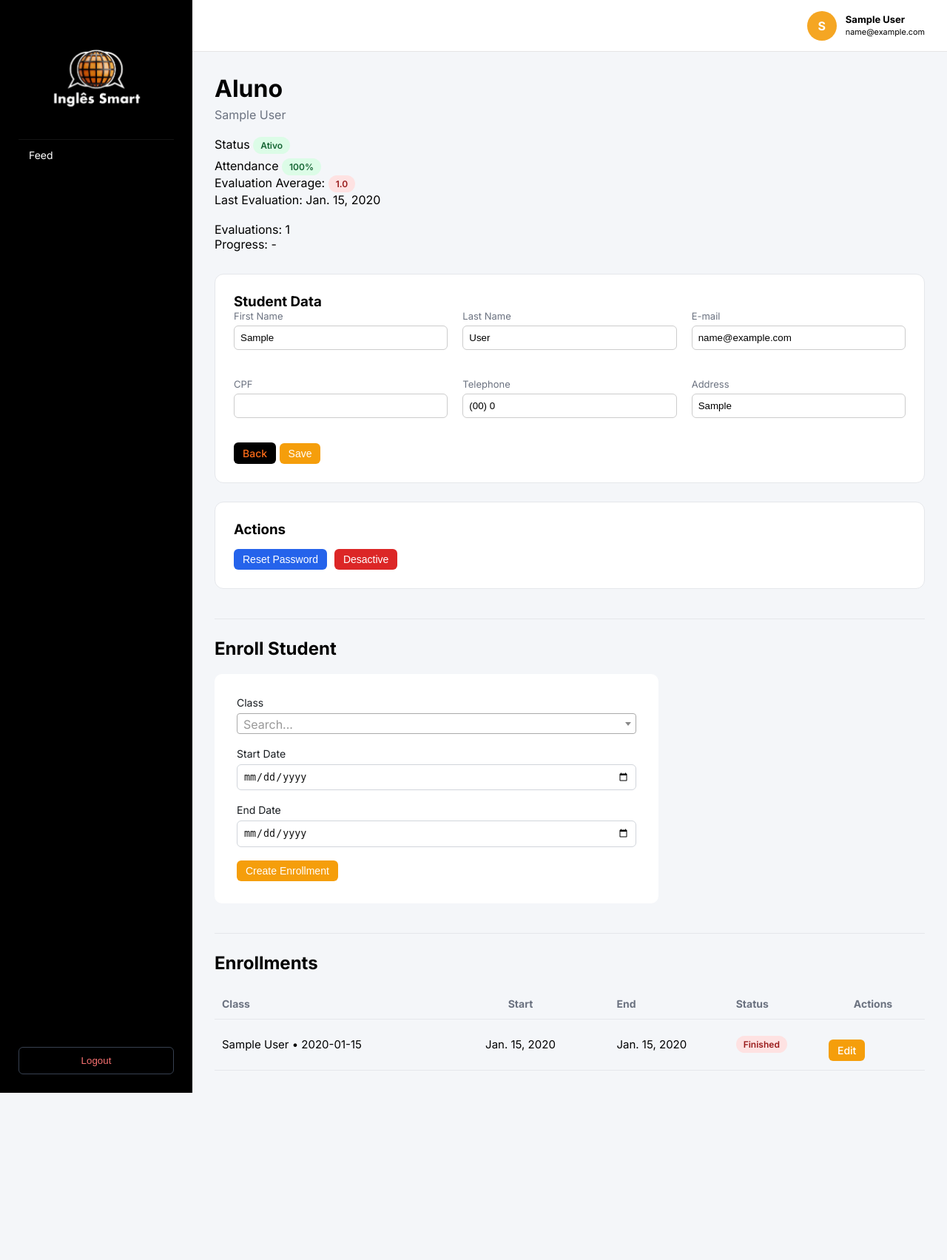
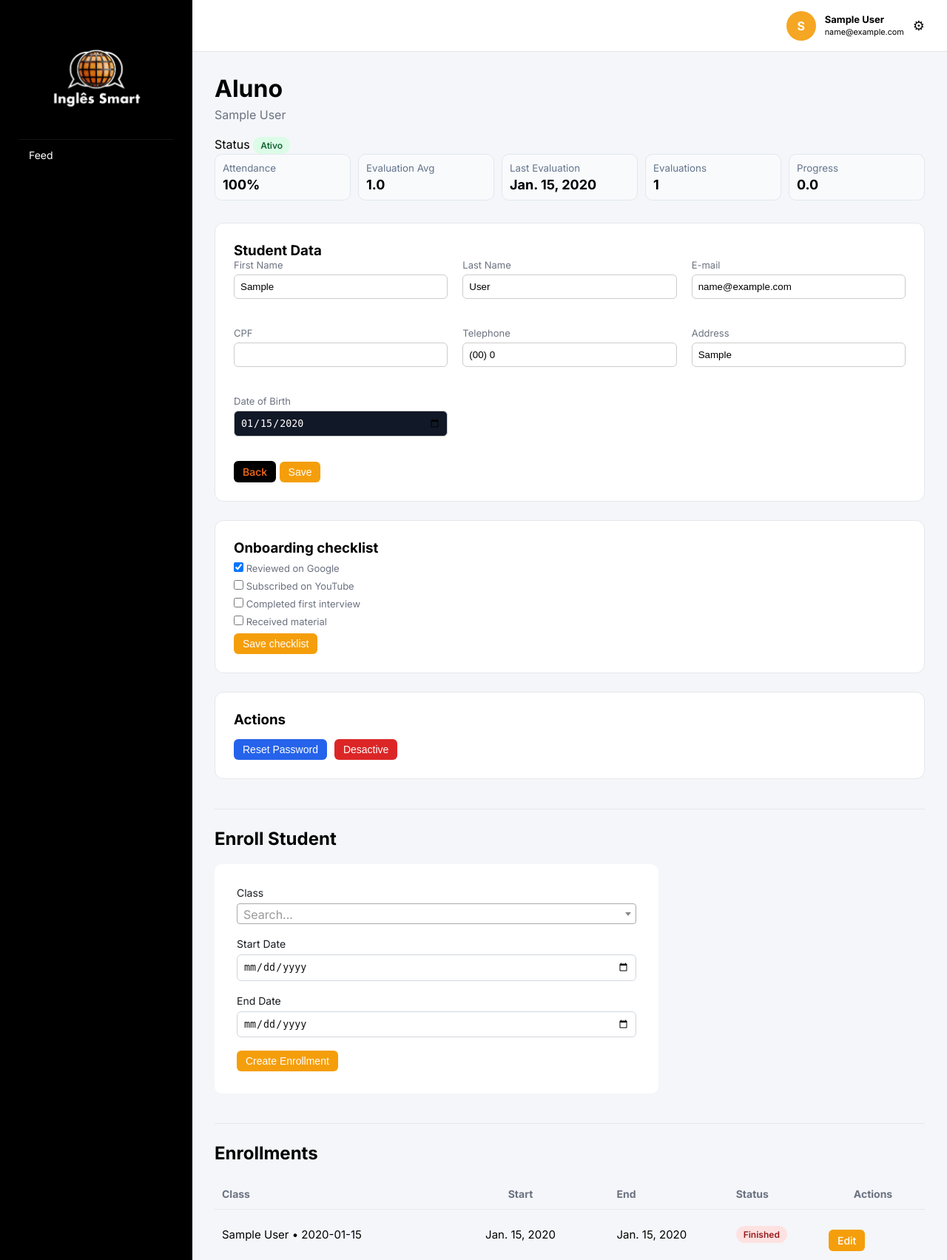
Before and after one commit to marcusvgcruz/ingles_smart, a Django app: page /alunos/1/ in a window 1280 px wide. Shown: the top 1703 px of the page at 74% size. Before the commit the page ends 1477 px from the top, so only its background shows below. Run offline with Django 5.2, Linux system fonts and the light colour scheme; a user stored in the database is signed in; data comes from the database, SQL or seed files in the repository; tables that the repository leaves empty hold one stand-in row (values such as "Sample post"); some libraries are stand-ins or nearby versions.

Commit message:
Implement UX and workflow upgrades for dashboard, attendance, onboarding and profiles

```diff
--- a/portal_escola/accounts/forms.py
+++ b/portal_escola/accounts/forms.py
@@ -5,6 +5,7 @@
 from django.contrib.auth.models import User
 from .models import Aluno, Professor, Turma, TurmaHorario, Matricula, TimeBlock, BlockedPeriod, ScheduleTemplate
 from django.core.exceptions import ValidationError
+from datetime import time, timedelta, datetime
 from .models import Competencia, Nivel, Post
 
 class MultiFileInput(forms.ClearableFileInput):
@@ -115,7 +116,10 @@
 
     class Meta:
         model = Aluno
-        fields = ['cpf', 'telefone', 'endereco']
+        fields = ['cpf', 'telefone', 'endereco', 'data_nascimento']
+        widgets = {
+            "data_nascimento": forms.DateInput(attrs={"type": "date", "class": "form-control"}),
+        }
 
     def clean_email(self):
         email = self.cleaned_data.get("email")
@@ -163,7 +167,10 @@
 
     class Meta:
         model = Professor
-        fields = ['cpf', 'telefone', 'endereco']
+        fields = ['cpf', 'telefone', 'endereco', 'data_nascimento']
+        widgets = {
+            "data_nascimento": forms.DateInput(attrs={"type": "date", "class": "form-control"}),
+        }
 
     def clean_email(self):
         email = self.cleaned_data.get("email")
@@ -272,6 +279,29 @@
             "end_time": forms.TimeInput(attrs={"type": "time", "class": "form-control"}),
         }
 
+    def clean(self):
+        cleaned = super().clean()
+        start = cleaned.get("start_time")
+        end = cleaned.get("end_time")
+        if not start or not end:
+            return cleaned
+
+        allowed = []
+        current = datetime.combine(datetime.today(), time(7, 0))
+        while current.time() <= time(11, 10):
+            allowed.append(current.time())
+            current += timedelta(minutes=50)
+        current = datetime.combine(datetime.today(), time(16, 10))
+        while current.time() <= time(20, 20):
+            allowed.append(current.time())
+            current += timedelta(minutes=50)
+
+        if start not in allowed:
+            raise ValidationError("Start time must follow school slots (50-min intervals from 07:00 and 16:10).")
+        if datetime.combine(datetime.today(), end) != datetime.combine(datetime.today(), start) + timedelta(minutes=50):
+            raise ValidationError("Each time block must be 50 minutes.")
+        return cleaned
+
 
 class BlockedPeriodForm(forms.ModelForm):
 
--- a/portal_escola/accounts/static/accounts/css/style.css
+++ b/portal_escola/accounts/static/accounts/css/style.css
@@ -1285,3 +1285,22 @@
 .menu-dropdown .delete {
     color: red;
 }
+
+.metrics-grid {
+    display: grid;
+    grid-template-columns: repeat(auto-fit, minmax(140px, 1fr));
+    gap: 10px;
+    min-width: 520px;
+}
+
+.mini-card {
+    background: #f8fafc;
+    border: 1px solid #e2e8f0;
+    border-radius: 10px;
+    padding: 10px;
+    display: flex;
+    flex-direction: column;
+}
+
+.mini-card small { color: #64748b; }
+.mini-card strong { font-size: 18px; margin-top: 4px; }
--- a/portal_escola/accounts/templates/accounts/base.html
+++ b/portal_escola/accounts/templates/accounts/base.html
@@ -22,6 +22,11 @@
         <nav class="menu">
                 <a href="{% url 'feed' %}">Feed</a>
         </nav>
+        {% if request.user|has_group:"Alunos" %}
+            <nav class="menu">
+                <a href="{% url 'dashboard' %}">Dashboard</a>
+            </nav>
+        {% endif %}
 
         {% if request.user|has_group:"Diretoria" or request.user|has_group:"Professores" %}
             <nav class="menu">
@@ -30,6 +35,7 @@
                 <a href="{% url 'lista_alunos' %}">Students</a>
                 <a href="{% url 'lista_turmas' %}">Classes</a>
                 <a href="{% url 'lista_matriculas' %}">Enrollments</a>
+                <a href="{% url 'reposicoes_pendentes' %}">Makeups</a>
                 <a href="{% url 'lista_competencias' %}">Configure Evalutions</a>
             </nav>
         {% endif %}
@@ -43,12 +49,6 @@
         {% endif %}
 
 
-        <div class="logout-area">
-            <form action="{% url 'logout' %}" method="post">
-                {% csrf_token %}
-                <button type="submit">Logout</button>
-            </form>
-        </div>
     </aside>
 
     <div class="toast-container">
@@ -84,6 +84,13 @@
                 <div class="user-info">
                     <strong>{{ request.user.get_full_name }}</strong><br>
                     <small>{{ request.user.email }}</small>
+                </div>
+                <div class="post-menu">
+                    <button class="menu-btn" onclick="toggleProfileMenu(this)">⚙</button>
+                    <div class="menu-dropdown">
+                        <a href="{% url 'trocar_senha' %}">Change password</a>
+                        <form action="{% url 'logout' %}" method="post">{% csrf_token %}<button type="submit">Logout</button></form>
+                    </div>
                 </div>
 
             </div>
@@ -139,5 +146,14 @@
 
 });
 </script>
+<script>
+function toggleProfileMenu(button) {
+    const menu = button.nextElementSibling;
+    document.querySelectorAll('.menu-dropdown').forEach(m => {
+        if (m !== menu) m.style.display = 'none';
+    });
+    menu.style.display = menu.style.display === 'block' ? 'none' : 'block';
+}
+</script>
 
 </html>
--- a/portal_escola/accounts/templates/accounts/criar_aluno.html
+++ b/portal_escola/accounts/templates/accounts/criar_aluno.html
@@ -53,6 +53,10 @@
                 <label>Address</label>
                 {{ form.endereco }}
             </div>
+            <div class="form-group">
+                <label>Date of Birth</label>
+                {{ form.data_nascimento }}
+            </div>
 
         </div>
 
--- a/portal_escola/accounts/templates/accounts/criar_professor.html
+++ b/portal_escola/accounts/templates/accounts/criar_professor.html
@@ -53,6 +53,10 @@
                 <label>Address</label>
                 {{ form.endereco }}
             </div>
+            <div class="form-group">
+                <label>Date of Birth</label>
+                {{ form.data_nascimento }}
+            </div>
 
         </div>
 
--- a/portal_escola/accounts/templates/accounts/detalhe_aluno.html
+++ b/portal_escola/accounts/templates/accounts/detalhe_aluno.html
@@ -16,55 +16,12 @@
             <span class="status inactive">Inativo</span>
         {% endif %}
     </div>
-    <div style="margin-top:6px;">
-        <label>Attendance</label>
-
-        {% if attendance_rate >= 75 %}
-            <span class="status active">{{ attendance_rate }}%</span>
-
-        {% elif attendance_rate >= 50 %}
-            <span class="status warning">{{ attendance_rate }}%</span>
-
-        {% else %}
-            <span class="status inactive">{{ attendance_rate }}%</span>
-        {% endif %}
-
-        <br><label>Evaluation Average: </label>
-        {% if media_avaliacao >= 4.0 %}
-            <span class="status active">{{ media_avaliacao|floatformat:1 }}</span>
-        {% elif media_avaliacao >= 2.5 %}
-            <span class="status warning">{{ media_avaliacao|floatformat:1 }}</span>
-        {% elif media_avaliacao < 2.5 %}
-            <span class="status inactive">{{ media_avaliacao|floatformat:1 }}</span>
-        {% else %}
-            <span>-</span>
-        {% endif %}
-
-        <br><label>Last Evaluation: </label>
-        {% if ultima_avaliacao %}
-            <span>{{ ultima_avaliacao.data }}</span>
-        {% else %}
-            <span>-</span>
-        {% endif %}
-
-        <br><br><label>
-            Evaluations: {{ total_avaliacoes }}
-        </label>
-        <br><label>
-            Progress:
-            {% if progresso %}
-                {% if progresso > 0 %}
-                    <span class="status active">+{{ progresso|floatformat:1 }} 📈</span>
-                {% elif progresso < 0 %}
-                    <span class="status inactive">{{ progresso|floatformat:1 }} 📉</span>
-                {% else %}
-                    0
-                {% endif %}
-            {% else %}
-            -
-            {% endif %}
-        </label>
-
+    <div class="metrics-grid">
+        <div class="mini-card"><small>Attendance</small><strong>{{ attendance_rate }}%</strong></div>
+        <div class="mini-card"><small>Evaluation Avg</small><strong>{{ media_avaliacao|default:0|floatformat:1 }}</strong></div>
+        <div class="mini-card"><small>Last Evaluation</small><strong>{{ ultima_avaliacao.data|default:"-" }}</strong></div>
+        <div class="mini-card"><small>Evaluations</small><strong>{{ total_avaliacoes }}</strong></div>
+        <div class="mini-card"><small>Progress</small><strong>{{ progresso|default:0|floatformat:1 }}</strong></div>
     </div>
 
 
@@ -123,6 +80,10 @@
                 <label>Address</label>
                 {{ form.endereco }}
             </div>
+            <div class="form-group">
+                <label>Date of Birth</label>
+                {{ form.data_nascimento }}
+            </div>
 
         </div>
         <div class="save-aluno">
@@ -132,6 +93,19 @@
     </div>
 
 </form>
+<div class="card">
+    <h3>Onboarding checklist</h3>
+    <form method="post">
+        {% csrf_token %}
+        {% for status in onboarding_statuses %}
+            <label style="display:block; margin:8px 0;">
+                <input type="checkbox" name="onboarding_{{ status.item.id }}" {% if status.concluido %}checked{% endif %}>
+                {{ status.item.nome }}
+            </label>
+        {% endfor %}
+        <button type="submit" name="salvar_onboarding" class="btn btn-primary btn-sm">Save checklist</button>
+    </form>
+</div>
 
 <div class="card actions-card">
     <h3>Actions</h3>
@@ -268,7 +242,7 @@
 <td>{{ m.data_inicio }}</td>
 <td>{{ m.data_fim|default:"Active" }}</td>
 <td>
-{% if m.data_fim and m.data_fim < today %}
+{% if m.data_fim and m.data_fim <= today %}
 <span class="status inactive">Finished</span>
 {% else %}
 <span class="status active">Active</span>
--- a/portal_escola/accounts/templates/accounts/detalhe_professor.html
+++ b/portal_escola/accounts/templates/accounts/detalhe_professor.html
@@ -80,6 +80,10 @@
             <div class="form-group">
                 <label>Address</label>
                 {{ form.endereco }}
+            </div>
+            <div class="form-group">
+                <label>Date of Birth</label>
+                {{ form.data_nascimento }}
             </div>
 
         </div>
--- a/portal_escola/accounts/templates/accounts/lista_matriculas.html
+++ b/portal_escola/accounts/templates/accounts/lista_matriculas.html
@@ -53,7 +53,7 @@
 
         <td class="status-cell">
 
-            {% if m.data_fim and m.data_fim < today %}
+            {% if m.data_fim and m.data_fim <= today %}
                 <span class="status inactive">Finished</span>
             {% else %}
                 <span class="status active">Active</span>
--- a/portal_escola/accounts/urls.py
+++ b/portal_escola/accounts/urls.py
@@ -72,6 +72,7 @@
     path("turmas/new/", views.criar_turma, name="criar_turma"),
     path("turmas/<int:turma_id>/editar/", views.editar_turma, name="editar_turma"),
     path("lesson/<int:lesson_id>/presenca/", views.marcar_presenca_lesson, name="marcar_presenca_lesson"),
+    path("reposicoes/", views.reposicoes_pendentes, name="reposicoes_pendentes"),
     path("turmas/<int:turma_id>/calendar/", views.turma_calendar, name="turma_calendar"),
 
     # Alunos
--- a/portal_escola/accounts/views.py
+++ b/portal_escola/accounts/views.py
@@ -44,6 +44,8 @@
     Post,
     PostImagem,
     PostArquivo,
+    OnboardingItem,
+    OnboardingAlunoItem,
 )
 from .permissions import (
     diretor_required,
@@ -215,6 +217,8 @@
             "nome": f"{r['avaliacao__aluno__first_name']} {r['avaliacao__aluno__last_name']}",
             "media": round(r["media"], 1) if r["media"] else 0
         })
+    top_students = ranking[:5]
+    attention_students = sorted(ranking, key=lambda x: x["media"])[:5]
 
     context = {
         # KPIs
@@ -231,7 +235,9 @@
         "grafico_nivel_valores": json.dumps(nivel_valores),
 
         # ranking
-        "ranking": ranking
+        "ranking": ranking,
+        "top_students": top_students,
+        "attention_students": attention_students,
     }
 
     return render(request, "accounts/dashboard.html", context)
@@ -439,17 +445,25 @@
     ]
 
     if request.method == "POST":
-        for aluno in alunos_ativos:
-            presente = request.POST.get(f"aluno_{aluno.id}") == "on"
+        for matricula in matriculas:
+            if matricula.aluno not in alunos_ativos:
+                continue
+
+            presente = request.POST.get(f"aluno_{matricula.aluno.id}") == "on"
+            reposicao = int(request.POST.get(f"reposicao_{matricula.aluno.id}", 0) or 0)
 
             Presenca.objects.update_or_create(
-                aula=lesson,
-                aluno=aluno.user,
-                defaults={"presente": presente}
+                lesson=lesson,
+                matricula=matricula,
+                defaults={
+                    "presente": presente,
+                    "reposicao_pendente": reposicao,
+                    "salvo_por": request.user,
+                }
             )
 
         messages.success(request, "Attendance saved successfully.")
-        return redirect("alguma_view")
+        return redirect("lesson_detail", lesson_id=lesson.id)
 
     return render(request, "accounts/marcar_presenca.html", {
         "lesson": lesson,
@@ -467,7 +481,7 @@
     posts = Post.objects.all().order_by('-is_fixo', '-criado_em')
 
     # Se for professor → pode postar
-    if request.user.is_staff:
+    if is_professor(request.user) or is_diretor(request.user):
         if request.method == 'POST':
             form = PostForm(request.POST, request.FILES)
 
@@ -795,6 +809,10 @@
     if media_avaliacao is not None and media_inicial is not None:
         progresso = media_avaliacao - media_inicial
 
+    onboarding_items = OnboardingItem.objects.filter(ativo=True)
+    for item in onboarding_items:
+        OnboardingAlunoItem.objects.get_or_create(aluno=aluno, item=item)
+
     if request.method == "POST":
 
         if "salvar_aluno" in request.POST:
@@ -804,6 +822,13 @@
             if form.is_valid():
                 form.save()
                 return redirect("detalhe_aluno", id=id)
+        elif "salvar_onboarding" in request.POST:
+            for status in OnboardingAlunoItem.objects.filter(aluno=aluno).select_related("item"):
+                status.concluido = request.POST.get(f"onboarding_{status.item.id}") == "on"
+                status.atualizado_por = request.user
+                status.save(update_fields=["concluido", "atualizado_por", "atualizado_em"])
+            messages.success(request, "Onboarding checklist updated.")
+            return redirect("detalhe_aluno", id=id)
 
         elif "criar_matricula" in request.POST:
 
@@ -841,7 +866,8 @@
         "form_matricula": form_matricula,
         "matriculas": matriculas,
         "today": timezone.now().date(),
-        "attendance_rate": attendance_rate
+        "attendance_rate": attendance_rate,
+        "onboarding_statuses": OnboardingAlunoItem.objects.filter(aluno=aluno).select_related("item")
     })
 
 def editar_matricula(request, matricula_id):
@@ -1055,6 +1081,7 @@
     context = {
         "matriculas": matriculas,
         "busca": busca,
+        "today": timezone.now().date(),
     }
 
     return render(request, "accounts/lista_matriculas.html", context)
@@ -1164,6 +1191,20 @@
     }
 
     return render(request, "accounts/agenda_mes.html", context)
+
+
+@login_required
+def reposicoes_pendentes(request):
+    if not (is_professor(request.user) or is_diretor(request.user)):
+        return HttpResponseForbidden()
+
+    presencas = (
+        Presenca.objects
+        .filter(reposicao_pendente__gt=0)
+        .select_related("lesson", "matricula__aluno__user")
+        .order_by("lesson__date")
+    )
+    return render(request, "accounts/reposicoes_pendentes.html", {"presencas": presencas})
 
 def agenda_dia(request, year, month, day):
 
```
Also changed, not shown: portal_escola/accounts/admin.py (+13 -0 lines), portal_escola/accounts/models.py (+36 -0 lines), portal_escola/accounts/templates/accounts/agenda_mes.html (+4 -4 lines), portal_escola/accounts/templates/accounts/dashboard.html (+19 -3 lines), portal_escola/accounts/templates/accounts/feed.html (+7 -7 lines), portal_escola/accounts/templates/accounts/marcar_presenca.html (+11 -7 lines), portal_escola/accounts/templates/accounts/reposicoes_pendentes.html (added, +25 -0 lines), portal_escola/accounts/migrations/0005_student_profile_onboarding_and_makeup.py (added).
